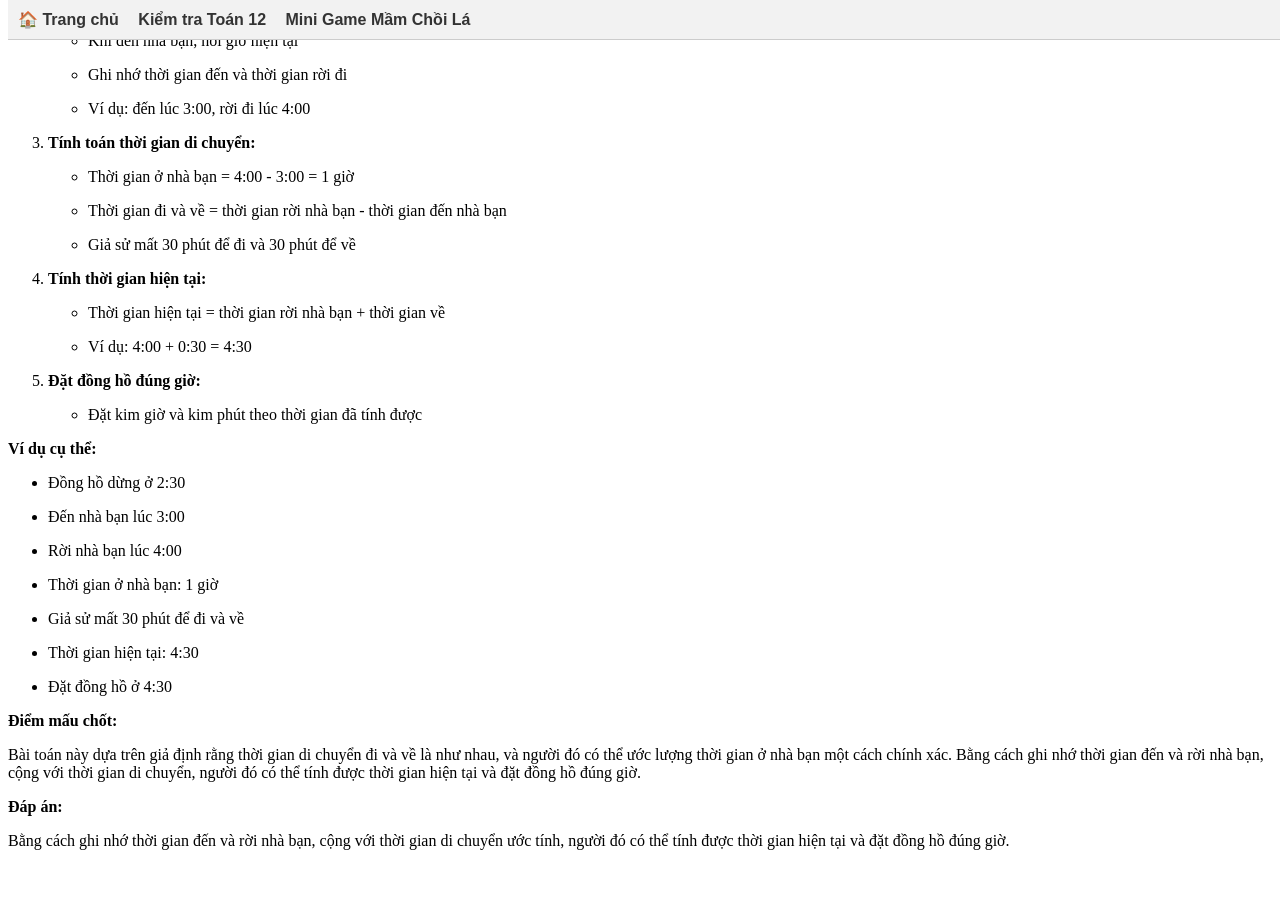
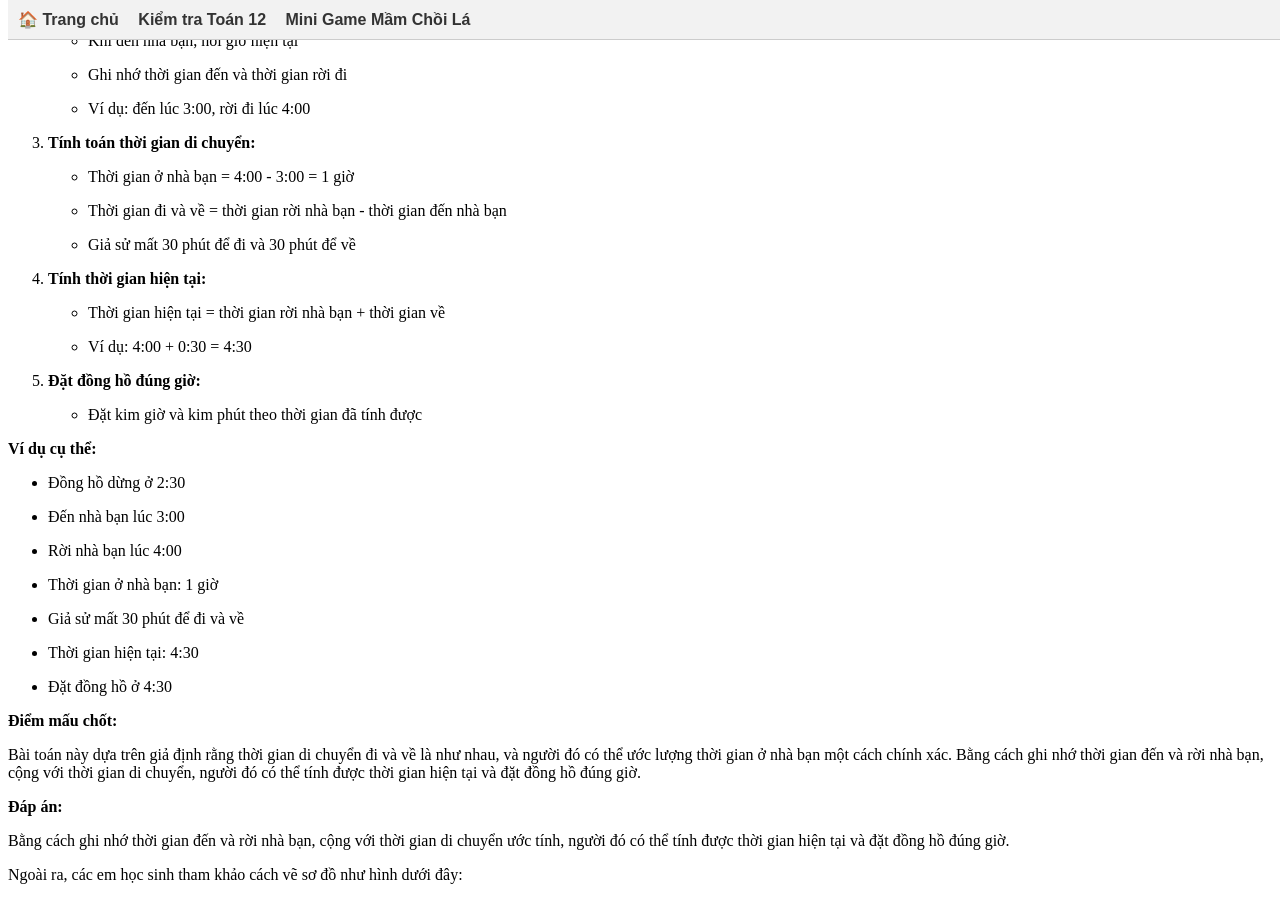
Before and after one commit to NguyenMuoiVN1988/publicstudyrepo, a Jekyll site: the page built from Tieuhoc/TuduyQuestion5.md, in a window 1280 px wide and 900 px high, scrolled down 697 px. Built offline with Jekyll 4.4.1, drawn with Linux system fonts in a browser that asks for light colours; before the commit the page ends 1563 px from its top, so only the background shows below that.

Commit message:
Update TuduyQuestion5.md

```diff
--- a/Tieuhoc/TuduyQuestion5.md
+++ b/Tieuhoc/TuduyQuestion5.md
@@ -84,3 +84,7 @@ Bài toán này dựa trên giả định rằng thời gian di chuyển đi và
 **Đáp án:**
 
 Bằng cách ghi nhớ thời gian đến và rời nhà bạn, cộng với thời gian di chuyển ước tính, người đó có thể tính được thời gian hiện tại và đặt đồng hồ đúng giờ.
+
+Ngoài ra, các em học sinh tham khảo cách vẽ sơ đồ như hình dưới đây:
+
+[](T5TuduyQuestion5.jpg)
```
